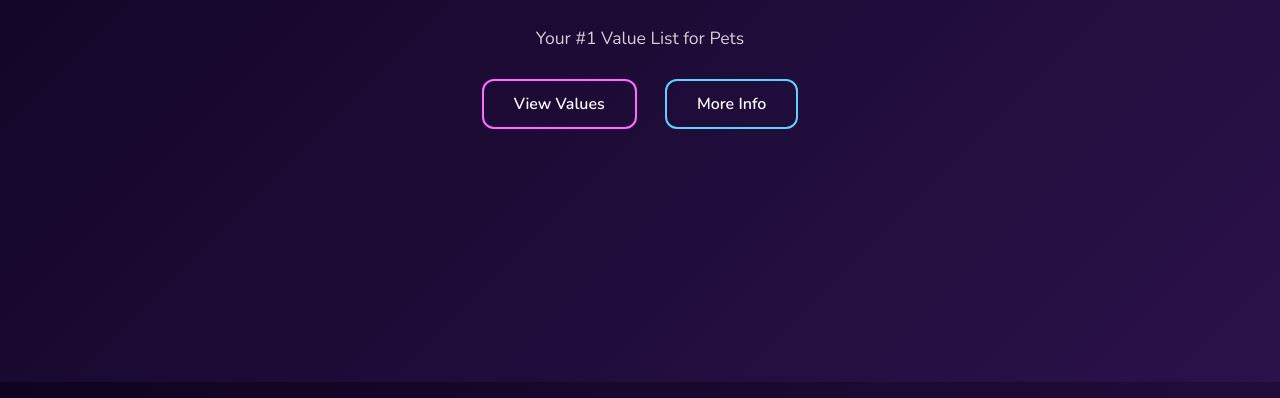
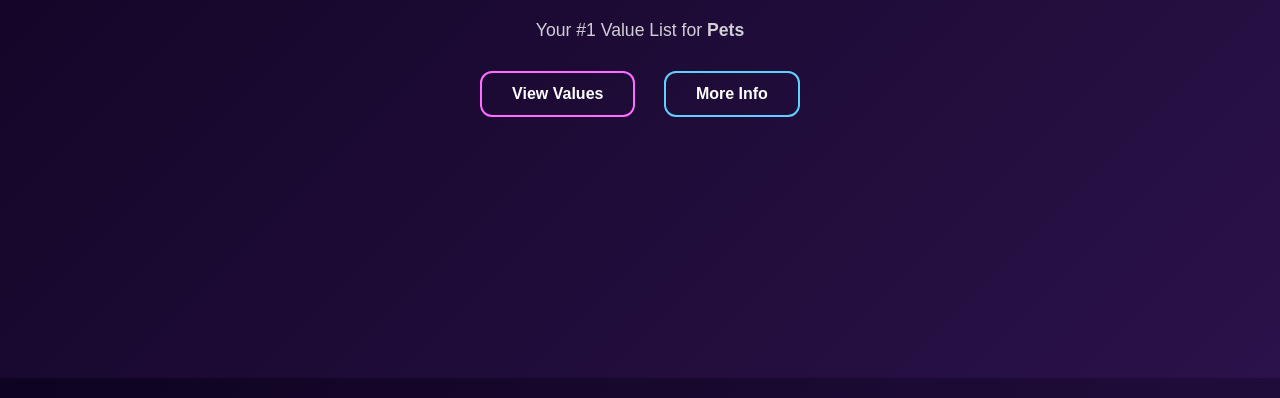
Before and after one commit to Bvvnny/Value-List, a plain HTML site: page index.html in a window 1280 px wide. Shown: the part 402-800 px from the top of the page. Drawn offline with nearby package versions, Linux system fonts and the light colour scheme.

Commit message:
Update index.html

```diff
--- a/index.html
+++ b/index.html
@@ -5,7 +5,6 @@
     <meta name="viewport" content="width=device-width, initial-scale=1.0">
     <title>Bunny Values</title>
     <link rel="stylesheet" href="styles.css">
-    <link href="https://fonts.googleapis.com/css2?family=Nunito:wght@400;600;700&display=swap" rel="stylesheet">
 </head>
 <body>
 
@@ -25,7 +24,7 @@
             <img src="logo.png" alt="Bunny Values Logo">
         </div>
         <h1>Bunny Values</h1>
-        <p class="subtitle">Your #1 Value List for Pets</p>
+        <p class="subtitle">Your #1 Value List for <strong>Pets</strong></p>
         <div class="buttons">
             <a href="#" class="btn btn-primary">View Values</a>
             <a href="#" class="btn btn-secondary">More Info</a>
```
